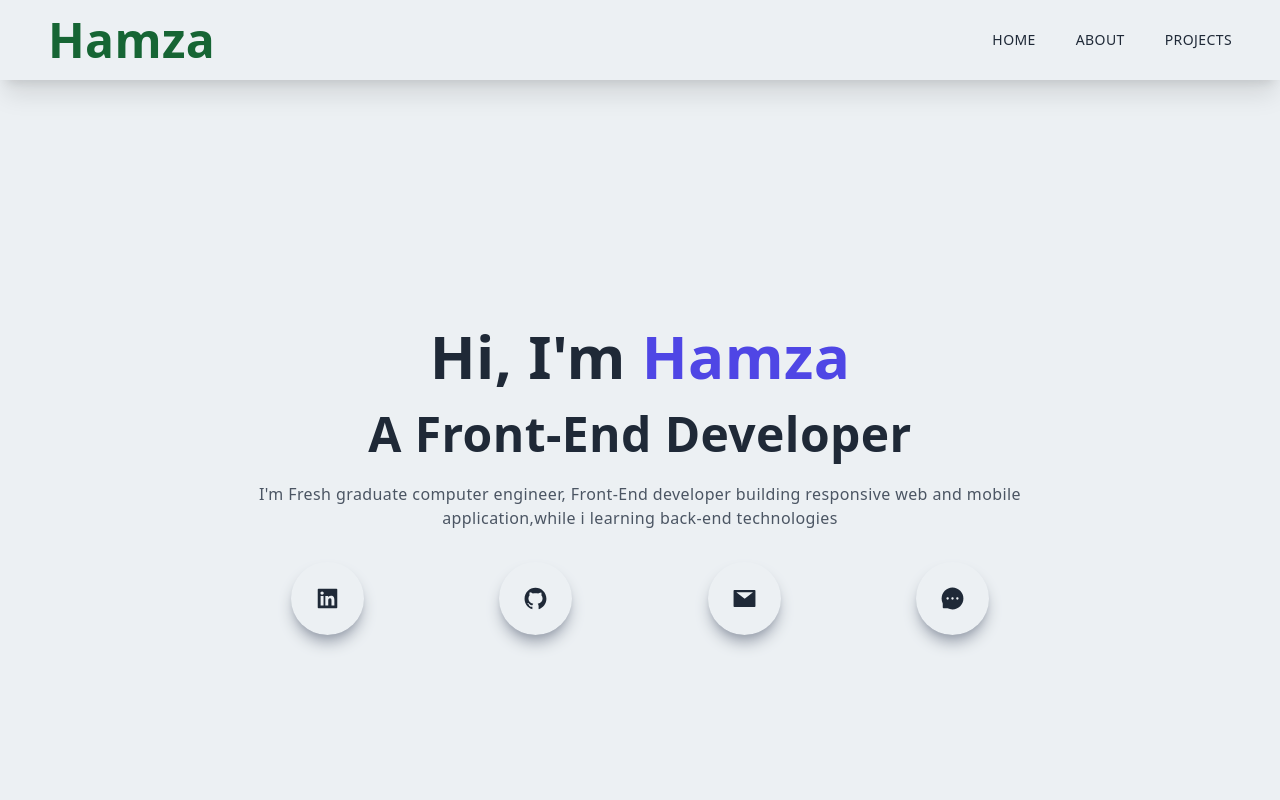
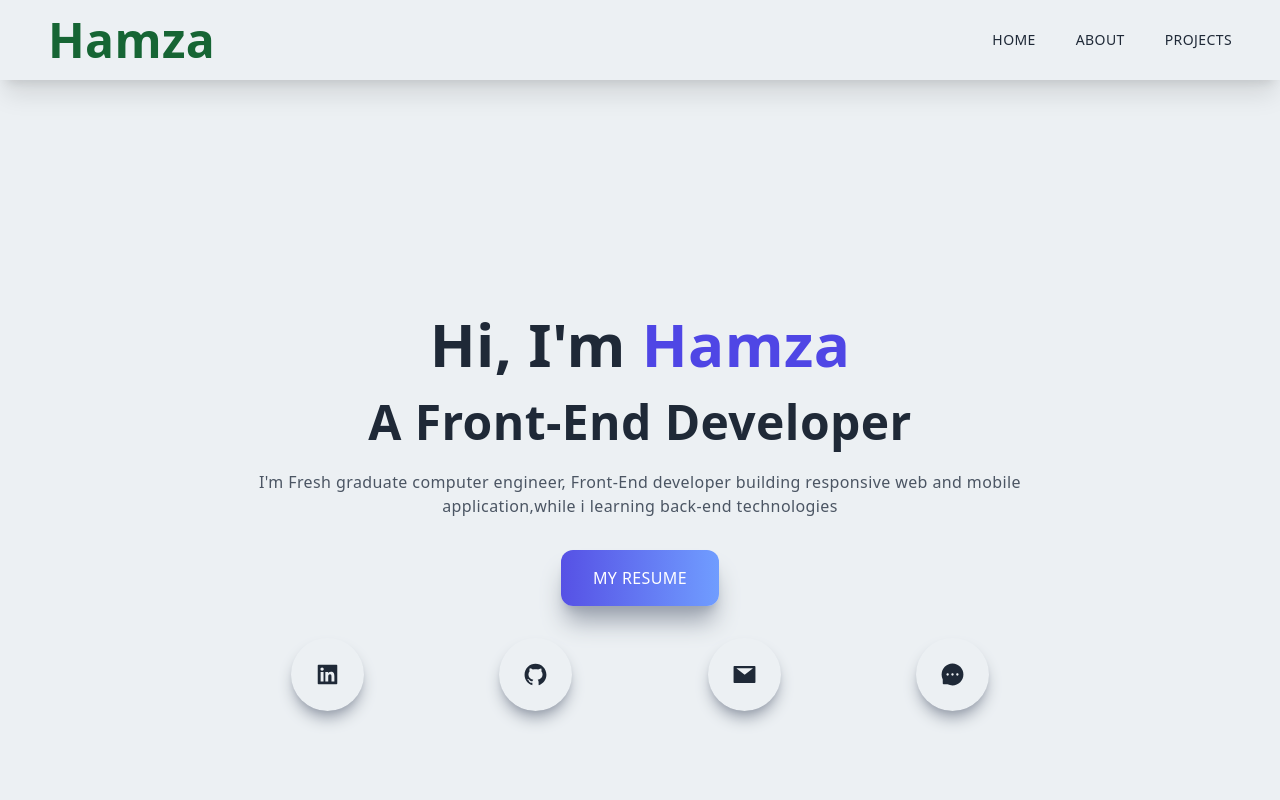
Before and after one commit to Hamza405/Portfolio, a Next.js app: page / in a window 1280 px wide. Shown: the top 800 px of the page. Built offline with nearby package versions, Linux system fonts and the light colour scheme.

Commit message:
Implement Button resume

```diff
--- a/components/Main/Main.tsx
+++ b/components/Main/Main.tsx
@@ -5,10 +5,11 @@ import PersonalIdentification from "./PersonalIdentification";
 const Main: FC = () => {
     return (
         <div className="w-full h-screen text-center">
-            <div className="max-w-[1240px] w-full h-full p-2 mx-auto flex justify-center items-center" style={ { justifyContent: "center" } }>
+            <div className="max-w-[1240px] w-full h-full p-2 mx-auto flex my-8 sm:justify-center items-center">
                 <div>
                     <PersonalIdentification />
-                    <div className="py-4 flex justify-between m-auto items-center max-w-[60%]">
+                    <button className="py-4 px-8 my-4 hover:scale-105 ease-in duration-300">My Resume</button>
+                    <div className="py-4 flex justify-between m-auto items-center max-w-[70%] sm:max-w-[60%]">
                         <div className="rounded-full shadow-lg shadow-gray-400 cursor-pointer hover:scale-110 ease-in duration-300 sm:p-6 p-3 ">
                             <AiFillLinkedin size={ 25 } />
                         </div>
@@ -22,9 +23,9 @@ const Main: FC = () => {
                             <AiFillMessage size={ 25 } />
                         </div>
                     </div>
-                </div>
-            </div>
-        </div>
+                </div >
+            </div >
+        </div >
     );
 };
 export default Main;
```
